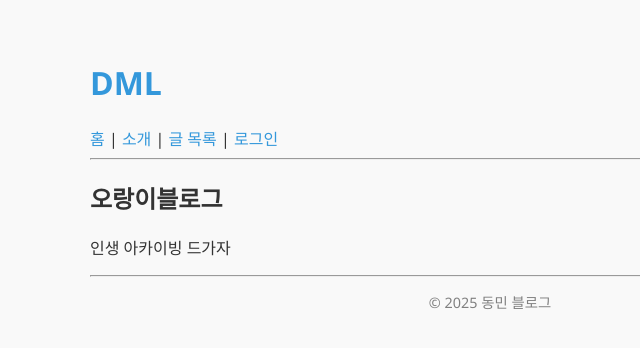
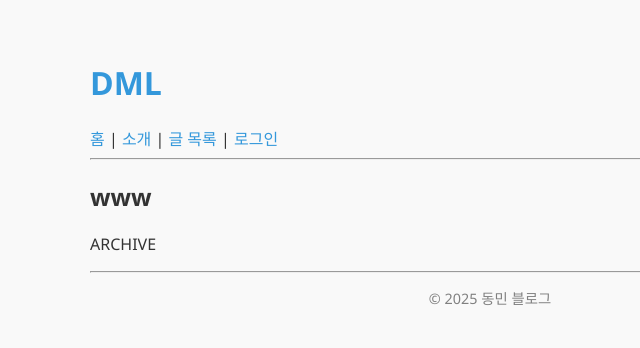
Before and after one commit to Taxeighth/flask-blog, a Flask app: page / in a window 1280 px wide. Shown: the top 348 px of the page, without its empty margins (150-790 px from the left). Run offline with Flask 3, Linux system fonts and the light colour scheme.

Commit message:
인덱스 수정

```diff
--- a/templates/index.html
+++ b/templates/index.html
@@ -3,6 +3,6 @@
 {% block title %}홈{% endblock %}
 
 {% block content %}
-  <h2>오랑이블로그</h2>
-  <p>인생 아카이빙 드가자</p>
+  <h2>www</h2>
+  <p>ARCHIVE</p>
 {% endblock %}
```
